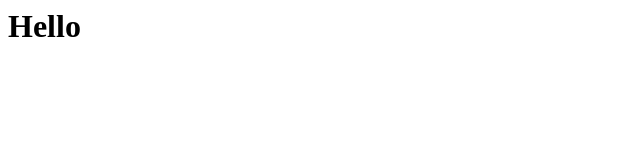
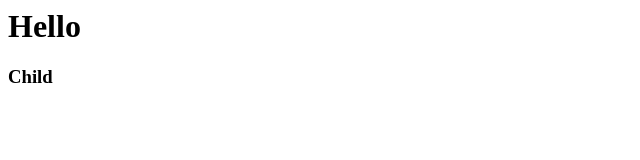
Before and after one commit to SMMC-Digital-Technology/2019-Example, a plain HTML site: page index.html in a window 1280 px wide. Shown: the full height of the page, 0-640 px from the left. Drawn offline with Linux system fonts and the light colour scheme.

Commit message:
Improved index.html

```diff
--- a/index.html
+++ b/index.html
@@ -2,6 +2,7 @@
 
 <body>
    <h1>Hello</h1>
+   <h3>Child</h3>
 </body>
 
 </html>
```
